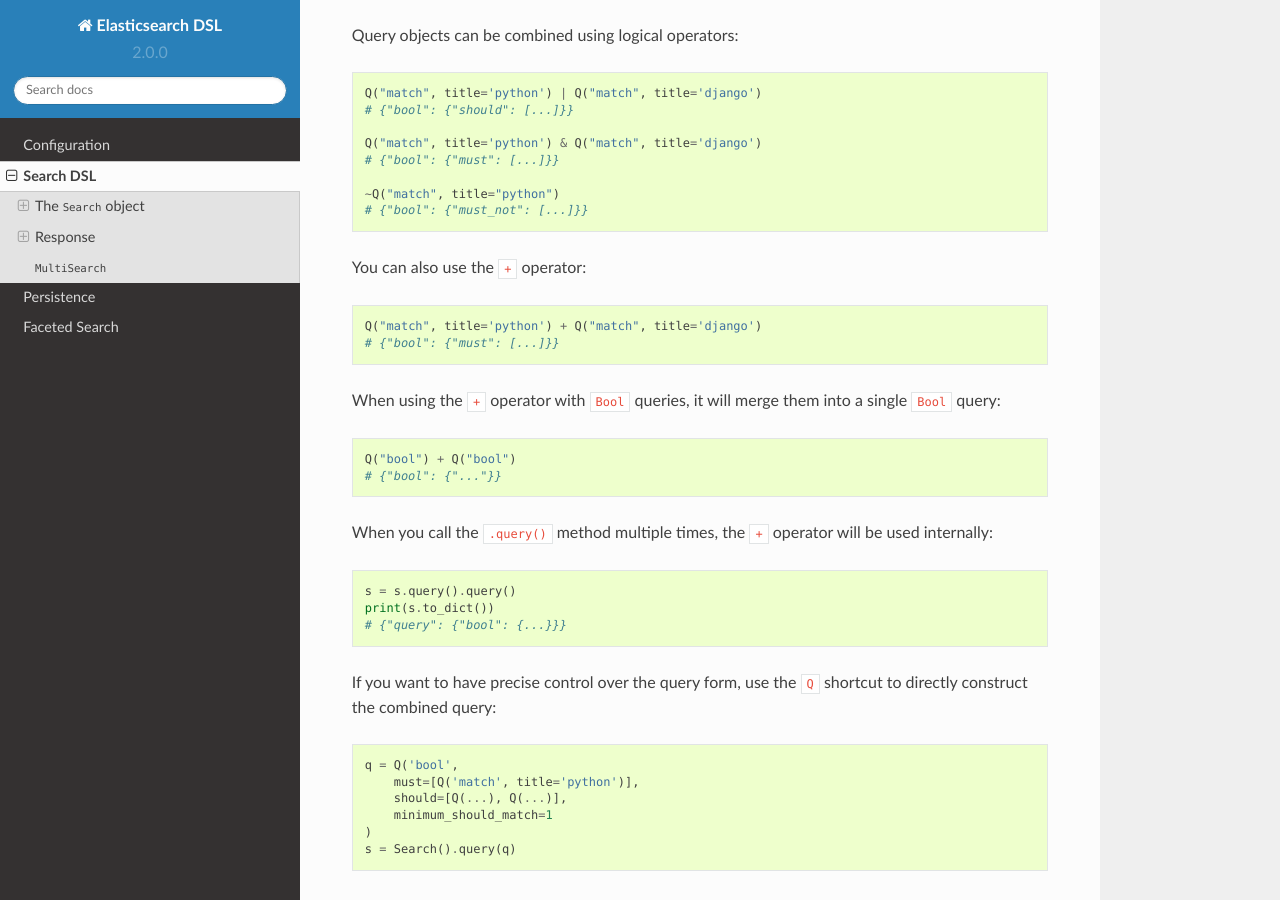
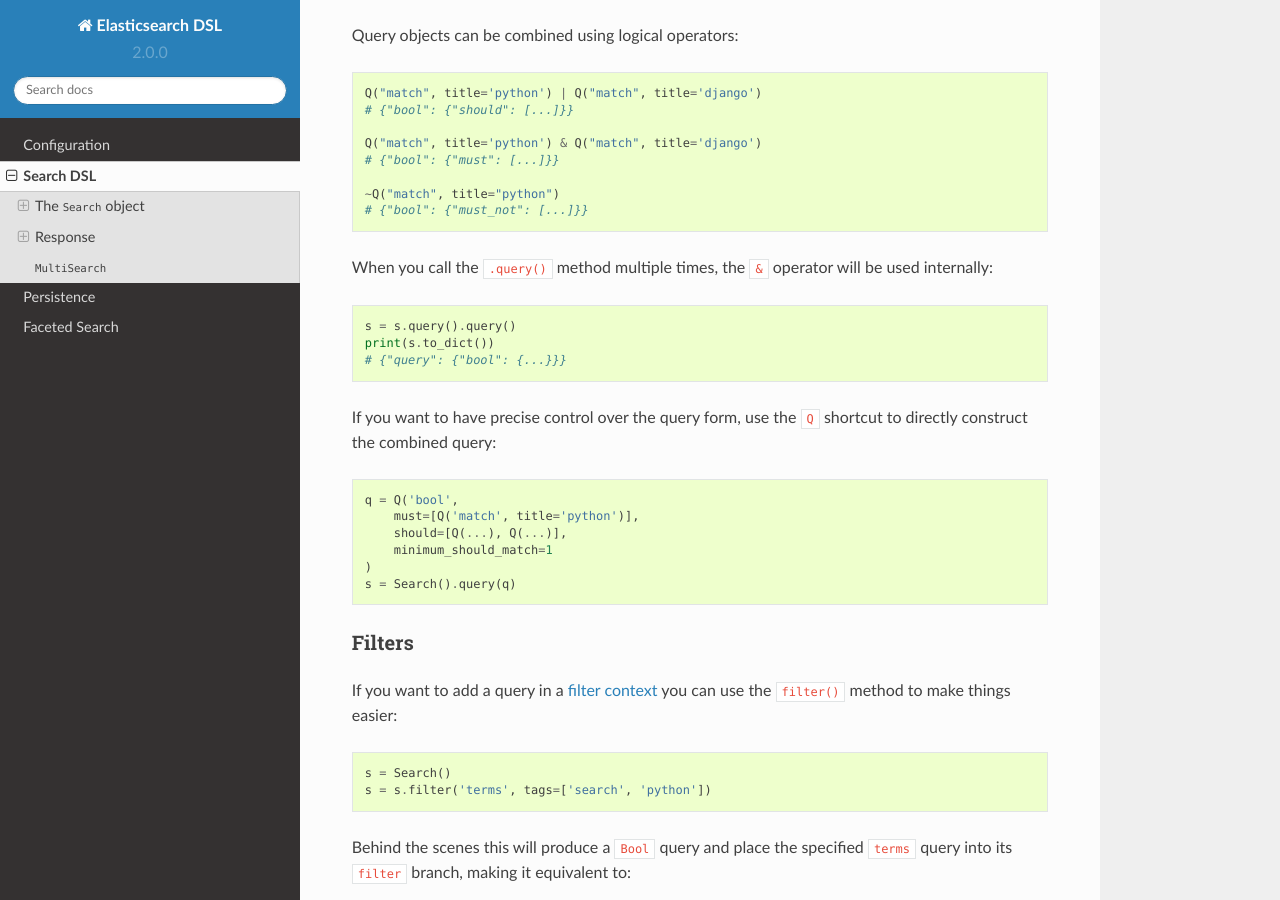
Before and after one commit to elastic/elasticsearch-dsl-py, a Sphinx documentation site: the page built from docs/search_dsl.rst, in a window 1280 px wide and 900 px high, scrolled down 2679 px. Built offline with Sphinx 7.4.7 and the Read the Docs theme 2.0.0, drawn with Linux system fonts in a browser that asks for light colours.

Commit message:
Deprecating the + operator for queries, use & instead

```diff
--- a/Changelog.rst
+++ b/Changelog.rst
@@ -6,6 +6,7 @@ Changelog
 2.1.0 (dev)
 -----------
  * ``inner_hits`` are now also wrapped in ``Response``
+ * ``+`` operator is deprecated, ``.query()`` now uses ``&`` to combine queries
 
 2.0.0 (2016-02-18)
 ------------------
--- a/docs/search_dsl.rst
+++ b/docs/search_dsl.rst
@@ -158,22 +158,7 @@ Query objects can be combined using logical operators:
     ~Q("match", title="python")
     # {"bool": {"must_not": [...]}}
 
-You can also use the ``+`` operator:
-
-.. code:: python
-
-    Q("match", title='python') + Q("match", title='django')
-    # {"bool": {"must": [...]}}
-
-When using the ``+`` operator with ``Bool`` queries, it will merge them into a
-single ``Bool`` query:
-
-.. code:: python
-
-    Q("bool") + Q("bool")
-    # {"bool": {"..."}}
-
-When you call the ``.query()`` method multiple times, the ``+`` operator will
+When you call the ``.query()`` method multiple times, the ``&`` operator will
 be used internally:
 
 .. code:: python
```
Also changed, not shown: 1 other file.
